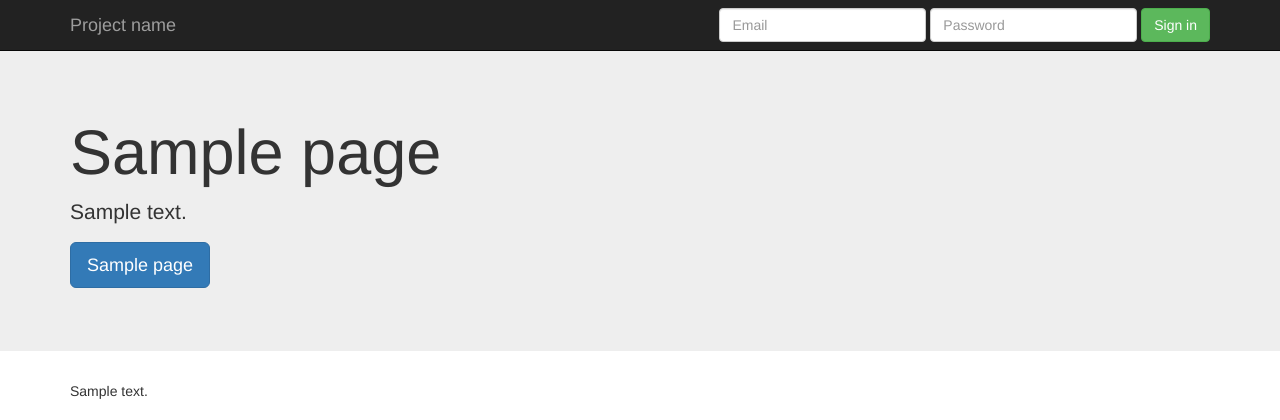
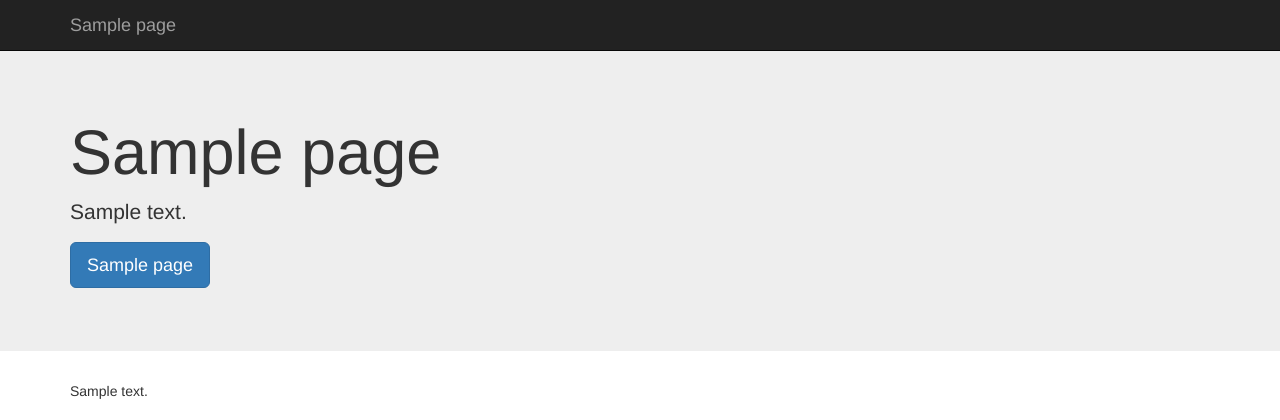
Before and after one commit to kopi-dev/kopilanding, a Django app: page / in a window 1280 px wide. Shown: the top 420 px of the page. Run offline with Django 3.2, Linux system fonts and the light colour scheme; tables that the repository leaves empty hold one stand-in row (values such as "Sample post"); some libraries are stand-ins or nearby versions.

Commit message:
hide navbar.

```diff
--- a/templates/landing/index.html
+++ b/templates/landing/index.html
@@ -16,7 +16,7 @@
 :root #content > #center > .dose > .dosesingle
 { display: none !important; }</style>
 
-    <title>Jumbotron Template for Bootstrap</title>
+    <title>KOPILANDING</title>
 
     <!-- Bootstrap core CSS -->
     <link href="{% static "css/bootstrap.css" %}" rel="stylesheet">
@@ -45,8 +45,9 @@
             <span class="icon-bar"></span>
             <span class="icon-bar"></span>
           </button>
-          <a class="navbar-brand" href="#">Project name</a>
+          <a class="navbar-brand" href="#">{{ page_obj.project_name }}</a>
         </div>
+    <!--
         <div id="navbar" class="navbar-collapse collapse">
           <form class="navbar-form navbar-right">
             <div class="form-group">
@@ -57,7 +58,9 @@
             </div>
             <button type="submit" class="btn btn-success">Sign in</button>
           </form>
-        </div><!--/.navbar-collapse -->
+        </div><!--/.navbar-collapse
+        -->
+
       </div>
     </nav>
 
@@ -66,7 +69,9 @@
       <div class="container">
         <h1>{{ page_obj.title }}</h1>
         <p>{{ page_obj.title_description }}</p>
+          {% if page_obj.title_btn %}
         <p><a class="btn btn-primary btn-lg" href="{{ page_obj.title_btn_url }}" role="button">{{ page_obj.title_btn }}</a></p>
+          {% endif %}
       </div>
     </div>
 
```
